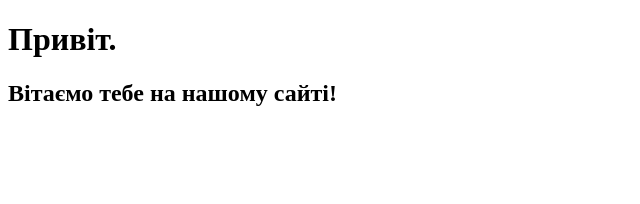
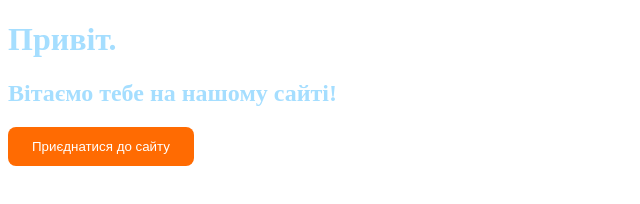
Before and after one commit to SDM-1992/Tutorial, a plain HTML site: page index.html in a window 1280 px wide. Shown: the whole page, without its empty margins (0-640 px from the left). Drawn offline with Linux system fonts and the light colour scheme.

Commit message:
Налаштував стилі

```diff
--- /dev/null
+++ b/css/styles.css
@@ -0,0 +1,17 @@
+.MP {
+color: #A5DEFF;
+}
+.btn {
+    padding-top: 12px;
+    padding-bottom: 12px;
+    padding-left: 24px;
+    padding-right: 24px;
+    background: #FF6B02;
+    cursor: pointer;
+    border-radius: 8px;
+    border: none;
+    color: white;
+
+    ;
+
+}
--- a/index.html
+++ b/index.html
@@ -2,11 +2,16 @@
 <html lang="en">
   <head>
     <meta charset="UTF-8" />
-    <meta name="viewport" content="width=device-width, initial-scale=1.0" />
+    <meta name="viewport" content="width=device-width, initial-scale=1." />
     <title>Document</title>
+
+    <link rel="stylesheet" href="css/styles.css" />
   </head>
   <body>
-    <h1>Привіт.</h1>
-    <h2>Вітаємо тебе на нашому сайті!</h2>
+    <div class="MP">
+      <h1 class="Main text">Привіт.</h1>
+      <h2 class="text">Вітаємо тебе на нашому сайті!</h2>
+    </div>
+    <button class="btn">Приєднатися до сайту</button>
   </body>
 </html>
```
